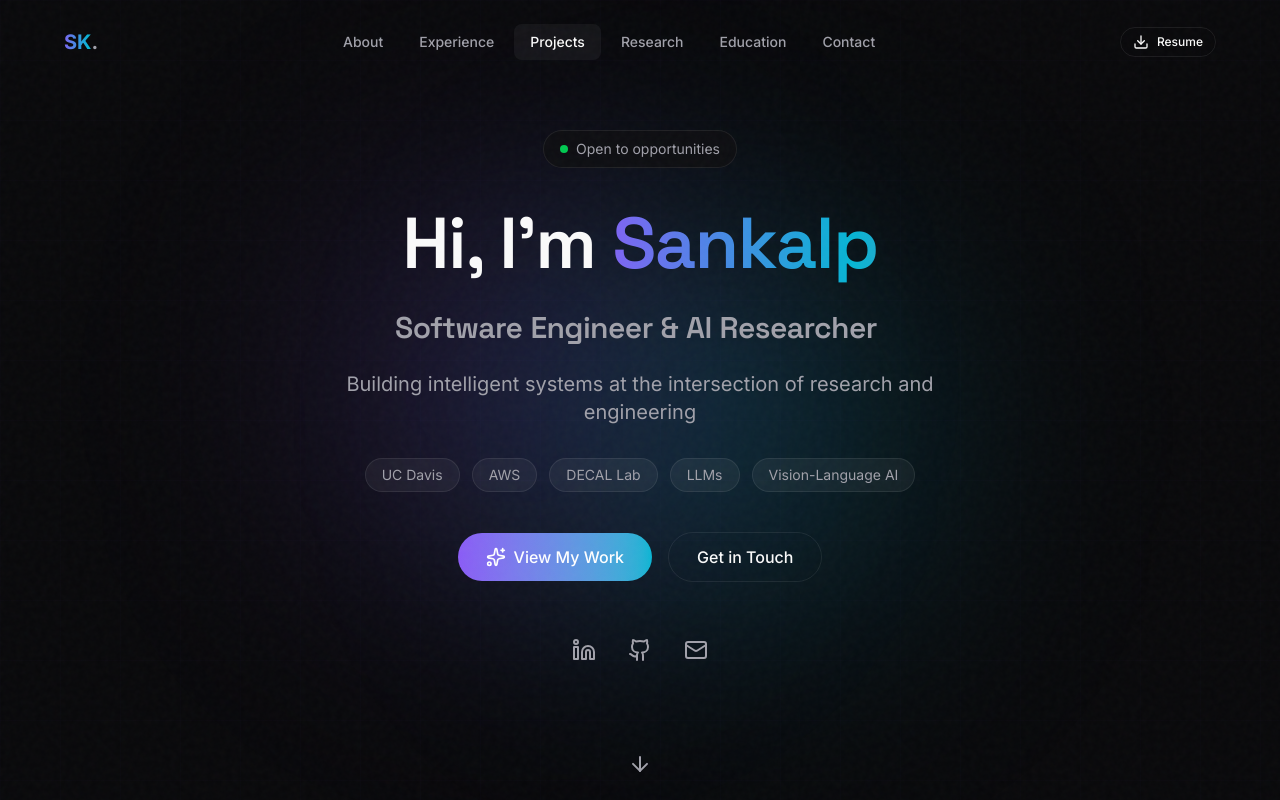
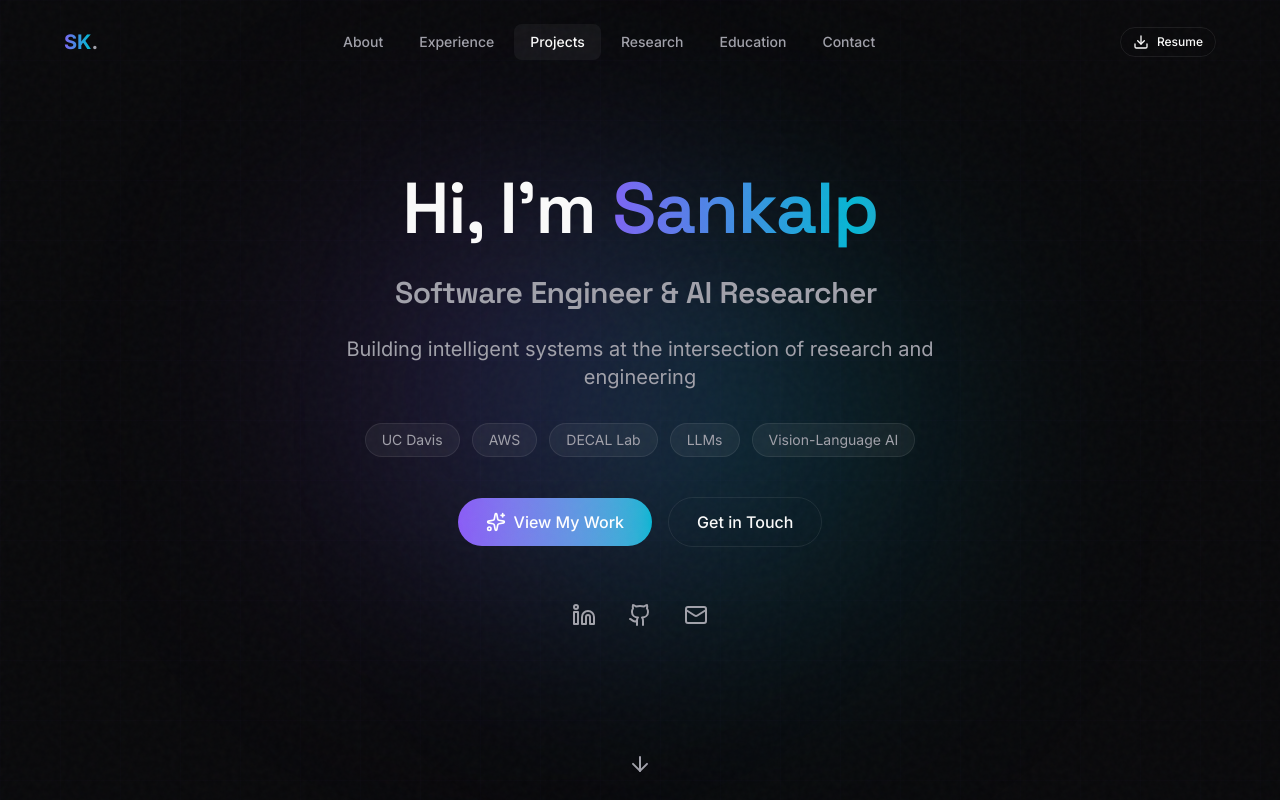
Before and after one commit to sankalp112kashyap/portfolio, a Next.js app: page / in a window 1280 px wide. Shown: the top 800 px of the page. Built offline with nearby package versions, Linux system fonts and the light colour scheme.

Commit message:
remove status badge from hero

```diff
--- a/src/components/sections/Hero.tsx
+++ b/src/components/sections/Hero.tsx
@@ -48,22 +48,6 @@ export function Hero() {
       {/* Content */}
       <div className="container relative z-10">
         <div className="max-w-4xl mx-auto text-center">
-          {/* Status Badge */}
-          <motion.div
-            initial={{ opacity: 0, y: 20 }}
-            animate={{ opacity: 1, y: 0 }}
-            transition={{ duration: 0.6 }}
-            className="inline-flex items-center gap-2 px-4 py-2 mb-8 rounded-full glass"
-          >
-            <span className="relative flex h-2 w-2">
-              <span className="animate-ping absolute inline-flex h-full w-full rounded-full bg-green-400 opacity-75" />
-              <span className="relative inline-flex rounded-full h-2 w-2 bg-green-500" />
-            </span>
-            <span className="text-sm text-foreground-muted">
-              Open to opportunities
-            </span>
-          </motion.div>
-
           {/* Main Heading */}
           <motion.h1
             initial={{ opacity: 0, y: 20 }}
```
